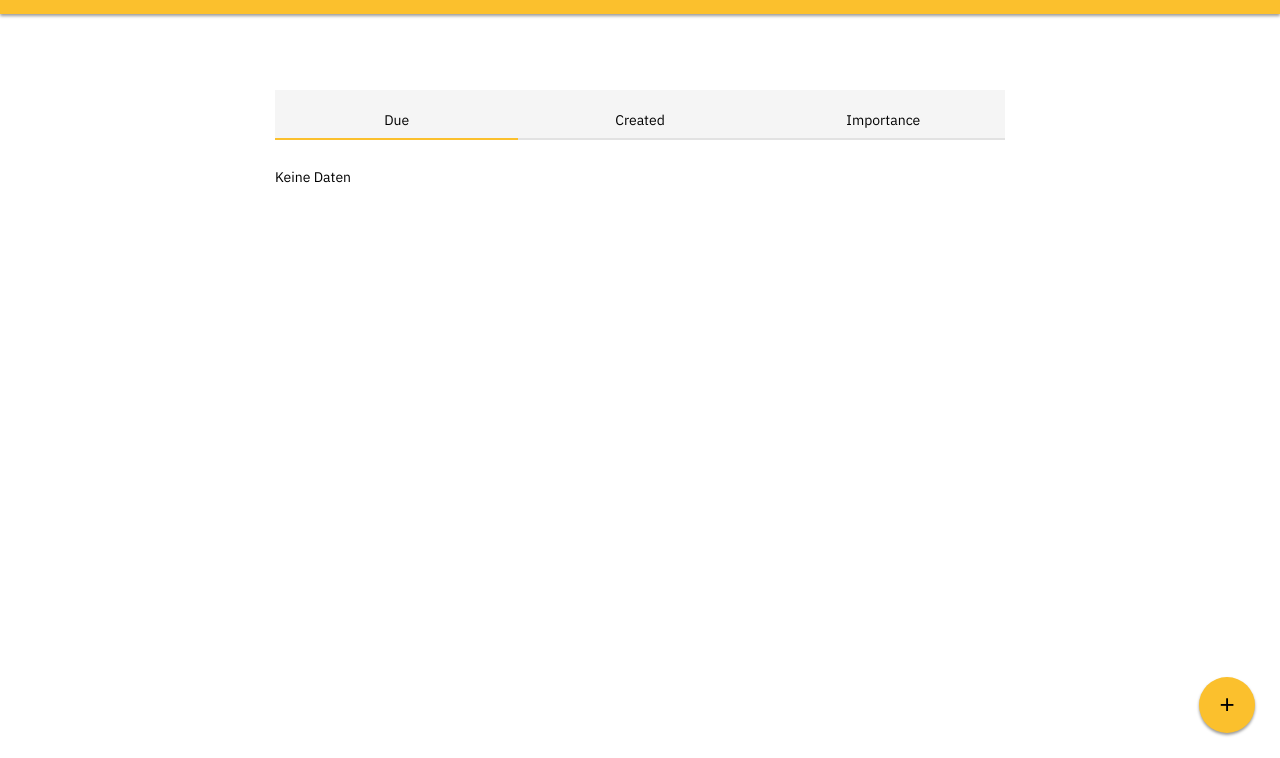
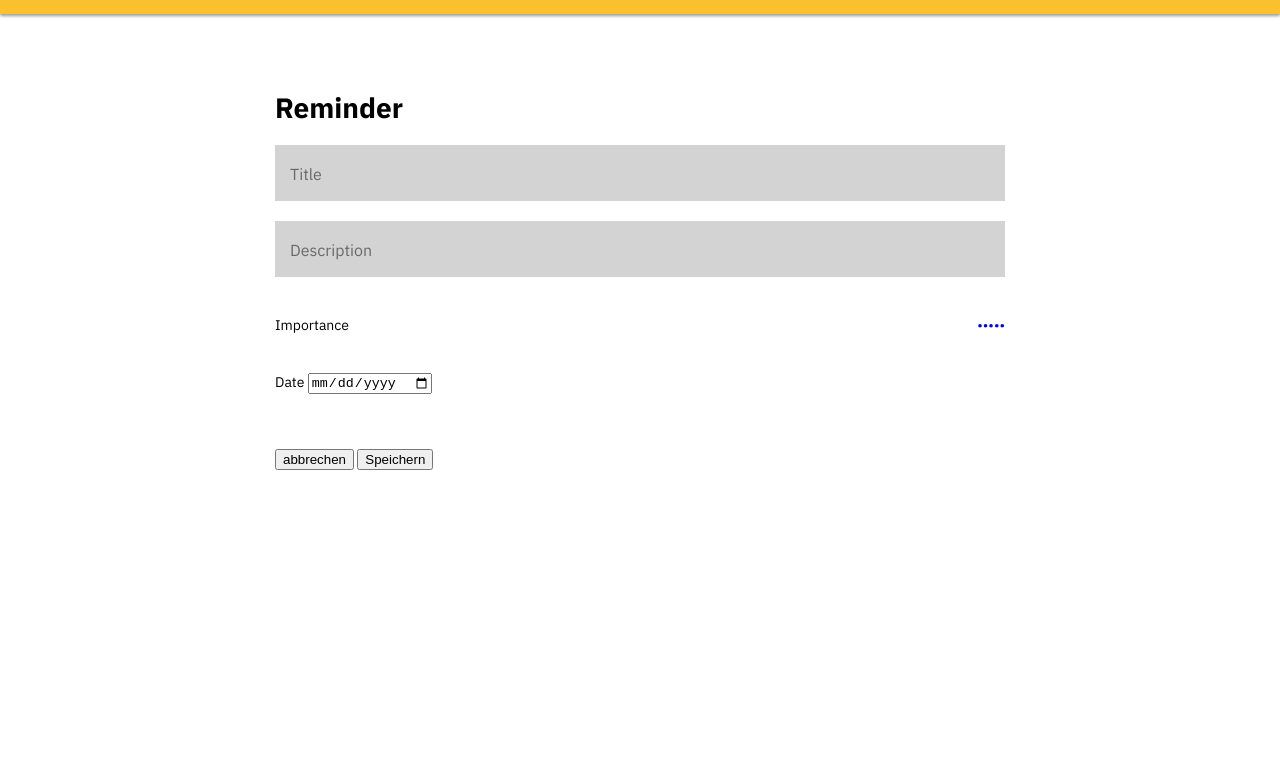
Before and after one commit to hedgie001/remindeer, a website: page public/index.html in a window 1280 px wide. Shown: the part 42-800 px from the top of the page. Drawn offline with Linux system fonts and the light colour scheme.

Commit message:
added importance selector icons

```diff
--- a/public/css/styles.css
+++ b/public/css/styles.css
@@ -34,6 +34,9 @@ p{
     opacity: 0.6;
     margin: 2px 0;
 }
+a {
+    text-decoration: none;
+}
 .editor__formgroup{
     position: relative;
     min-height: 56px;
@@ -67,6 +70,23 @@ p{
     font-size: 11px;
     top: 6px;
     margin-top: 0;
+}
+.editor__listgroup{
+    min-height: 56px;
+    margin-bottom: 20px;
+    display: flex;
+    flex-direction: row;
+    align-items: center;
+}
+.editor__listgroup__label{
+    flex: 1;
+}
+.editor__listgroup__importanceselector{
+    display: flex;
+    padding: 0;
+}
+.editor__listgroup__importanceselector_listitem{
+    list-style: none;
 }
 .grid-container {
     display: grid;
--- a/public/index.html
+++ b/public/index.html
@@ -84,9 +84,13 @@
                             <input name="description" class="editor__formgroup__input"></input>
                             <label class="editor__formgroup__label">Description</label>
                         </div>
-                        <div class="editor__formgroup">
-                            <label class="">Importance</label>
-                            <input type="number" name="importance"/>
+                        <div class="editor__listgroup">
+                            <label class="editor__listgroup__label">Importance</label>
+                            <ul id="editor__listgroup__importanceselector" class="editor__listgroup__importanceselector">
+                                <script id="editor_listgroup__importanceselector__template" type="x-tmpl-mustache">
+                                    <li class="editor__listgroup__importanceselector_listitem"><a href="#" class="editor__listgroup__importanceselector__icon">•</a></li>
+                                </script>
+                            </ul>
                         </div>
                         <div class="editor__formgroup">
                             <label>Date</label>
--- a/public/remindeer.js
+++ b/public/remindeer.js
@@ -23,6 +23,13 @@ document.addEventListener("DOMContentLoaded", function(event) {
     editorClose.addEventListener('click', function (e) {
         mainController.editor.submit();
     });
+    let editorImportanceIcons = document.getElementsByClassName("editor__listgroup__importanceselector_listitem");
+    for (let icon of editorImportanceIcons) {
+        let anchor = icon.getElementsByTagName("a")[0];
+        anchor.addEventListener('mouseover', mainController.editor.editorImportanceIconOver.bind(this));
+        anchor.addEventListener('mouseout', mainController.editor.editorImportanceIconOut.bind(this));
+        anchor.addEventListener('click', mainController.editor.editorImportanceIconClick.bind(this));
+    }
     let themeSelector = document.getElementById("nav__themeselector");
     themeSelector.addEventListener('change', function (e) {
         mainController.theme.onChange(e.target.value);
@@ -179,8 +186,15 @@ function EditorController(mainController){
         form.description.value = note.description;
         checkLabel(form.description);
         form.date.value = moment(note.date).format("YYYY-MM-DD");
-        form.importance.value = note.importance;
+        //form.importance.value = note.importance;
 
+        let importanceListItemTemplate = document.getElementById("editor_listgroup__importanceselector__template").innerHTML;
+        Mustache.parse(importanceListItemTemplate);
+        var importanceListItems = "";
+        for(var i=0;i<5;i++){
+            importanceListItems += Mustache.render(importanceListItemTemplate);
+        }
+        document.getElementById('editor__listgroup__importanceselector').innerHTML = importanceListItems;
 
         this.currentNote = note;
 
@@ -196,21 +210,31 @@ function EditorController(mainController){
         }
     };
     for (let item of inputFields) {
-        let inputField = item.getElementsByTagName("input")[0];
-        let labelField = item.getElementsByTagName("label")[0];
+        let inputField = item.getElementsByClassName("editor__formgroup__input")[0];
+        let labelField = item.getElementsByClassName("editor__formgroup__label")[0];
         if (inputField && labelField){
             inputField.forLabel = labelField;
             inputField.addEventListener('focus', this.onFocus.bind(this, labelField));
             inputField.addEventListener('blur', this.onBlur.bind(this, labelField));
         }
     }
+    this.editorImportanceIconClick = function(e){
+        console.log("click", e);
+    };
+    this.editorImportanceIconOver = function(e){
+        console.log("over", e);
+    };
+    this.editorImportanceIconOut = function(e){
+        console.log("out", e);
+    };
+
 };/**
  * Created by Hedgehog on 16.05.18.
  */
 function MainController(){
     this.data = new DataController(this);
     this.editor = new EditorController(this);
-    this.editor.show(false);
+    this.editor.show(true);
     this.theme = new ThemeController(this);
 
     this.showDone = false;
@@ -269,7 +293,7 @@ function Note(){
     this.description = "";
     this.date = null;
     this.created = new Date().getTime();
-    this.importance = null;
+    this.importance = 0;
     this.active = false;
 
     this.update = function(data){
--- a/src/css/base.css
+++ b/src/css/base.css
@@ -34,3 +34,6 @@ p{
     opacity: 0.6;
     margin: 2px 0;
 }
+a {
+    text-decoration: none;
+}
--- a/src/css/editor.css
+++ b/src/css/editor.css
@@ -32,3 +32,20 @@
     top: 6px;
     margin-top: 0;
 }
+.editor__listgroup{
+    min-height: 56px;
+    margin-bottom: 20px;
+    display: flex;
+    flex-direction: row;
+    align-items: center;
+}
+.editor__listgroup__label{
+    flex: 1;
+}
+.editor__listgroup__importanceselector{
+    display: flex;
+    padding: 0;
+}
+.editor__listgroup__importanceselector_listitem{
+    list-style: none;
+}
--- a/src/js/MainController.js
+++ b/src/js/MainController.js
@@ -4,7 +4,7 @@
 function MainController(){
     this.data = new DataController(this);
     this.editor = new EditorController(this);
-    this.editor.show(false);
+    this.editor.show(true);
     this.theme = new ThemeController(this);
 
     this.showDone = false;
--- a/src/js/Note.js
+++ b/src/js/Note.js
@@ -7,7 +7,7 @@ function Note(){
     this.description = "";
     this.date = null;
     this.created = new Date().getTime();
-    this.importance = null;
+    this.importance = 0;
     this.active = false;
 
     this.update = function(data){
```
Also changed, not shown: src/index.html (+7 -3 lines), src/index.js (+7 -0 lines), src/js/EditorController.js (+20 -3 lines).
